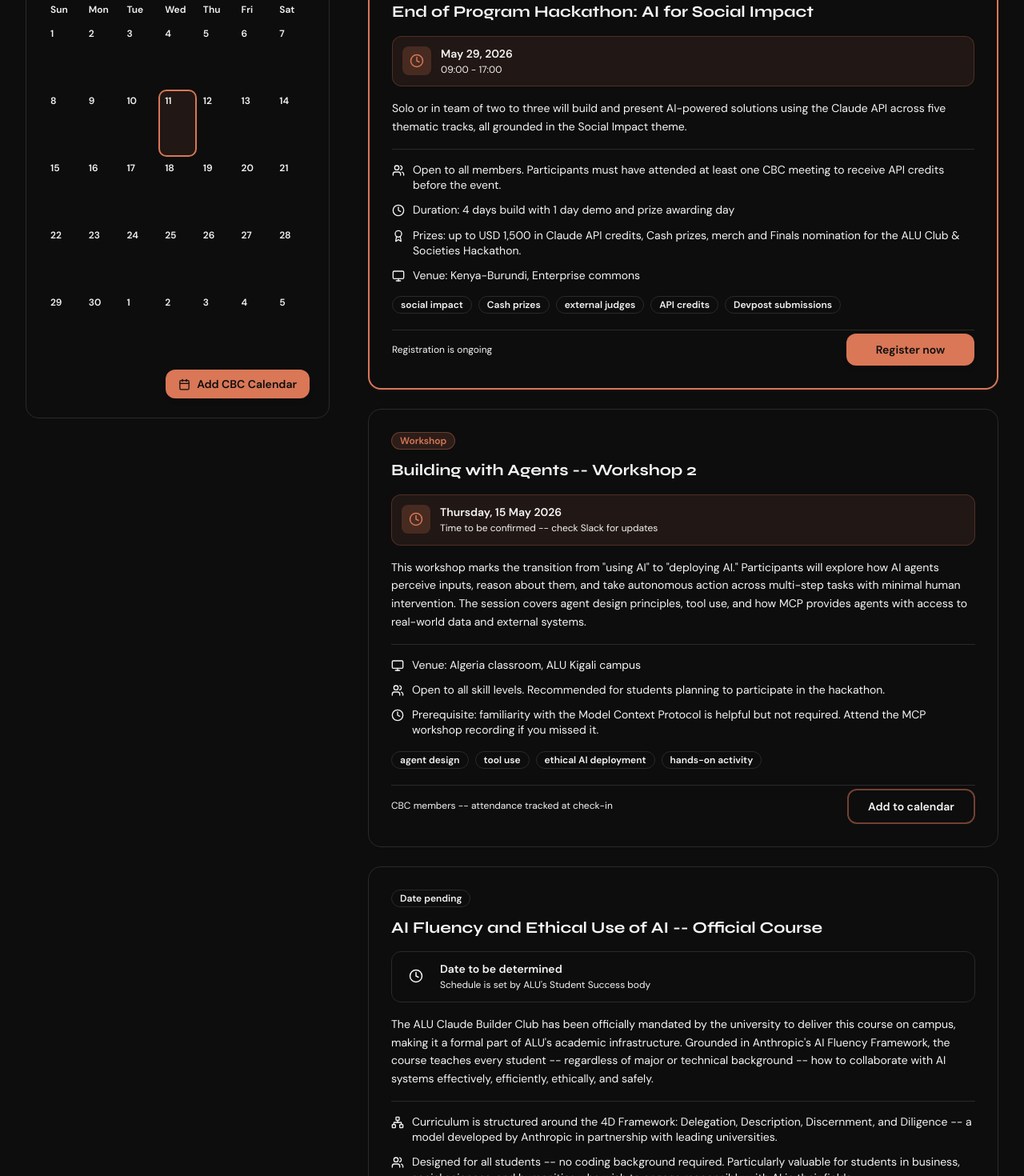
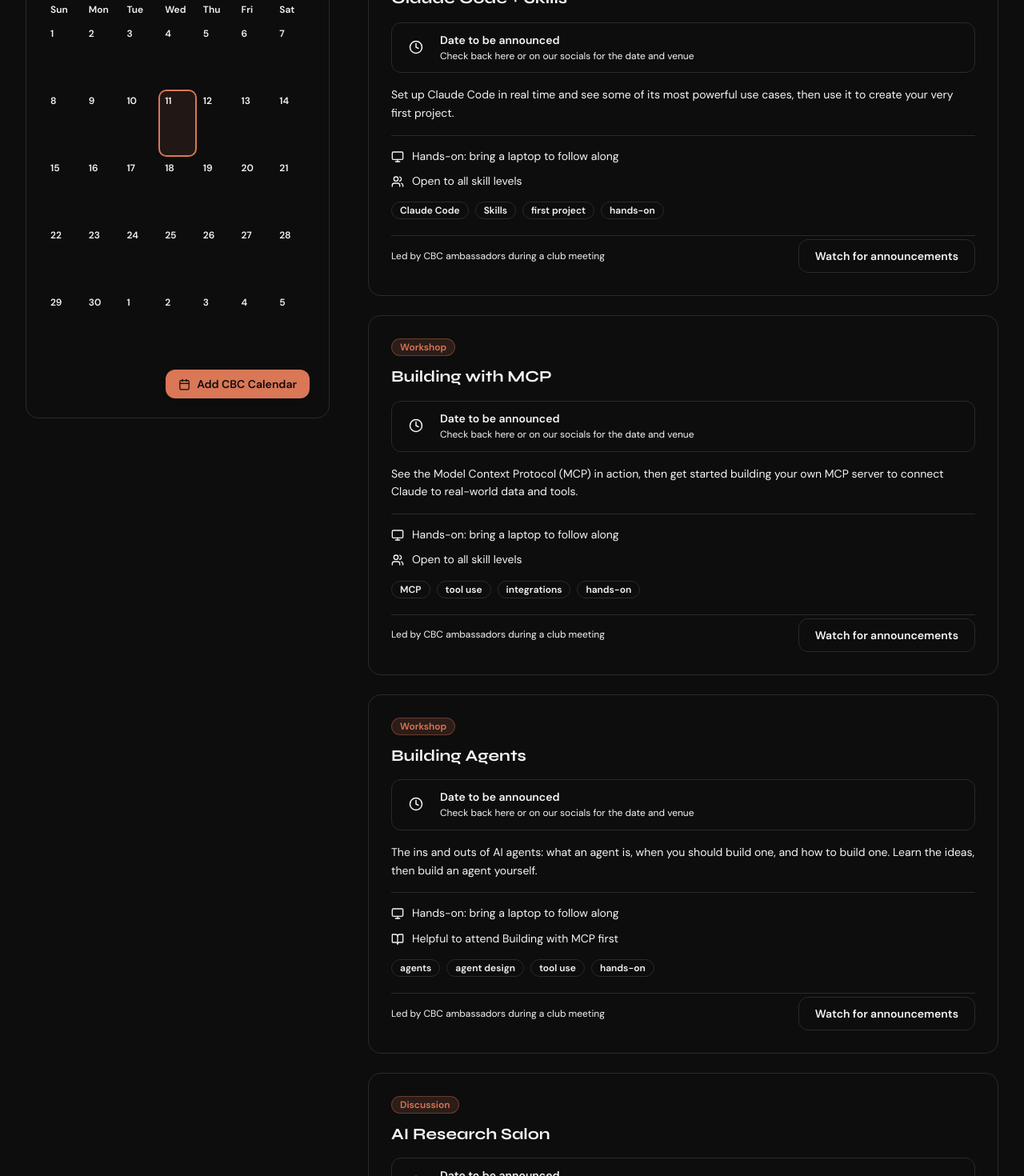
Before and after one commit to Claude-Builder-Club-ALU/cbc-website, a React (Vite) app: page /events in a window 1280 px wide. Shown: the part 860-2330 px from the top of the page at 80% size. Built offline with nearby package versions, Linux system fonts and the light colour scheme.

Commit message:
feat(events): replace expired May events with the CBC programme workshops

```diff
--- a/src/app/components/UpcomingEventsBlock.tsx
+++ b/src/app/components/UpcomingEventsBlock.tsx
@@ -37,7 +37,7 @@ export function UpcomingEventsBlock({
           )}
         </div>
 
-        <div className="grid grid-cols-1 md:grid-cols-3 gap-6 lg:gap-8">
+        <div className="grid grid-cols-1 md:grid-cols-2 xl:grid-cols-4 gap-6 lg:gap-8">
           {events.map((event) => (
             <div
               key={event.id}
--- a/src/app/data/eventsPageUpcoming.ts
+++ b/src/app/data/eventsPageUpcoming.ts
@@ -18,7 +18,7 @@ export type EventsPageMetaIcon =
   | "diagram";
 
 export interface EventsPageCard {
-  id: "hackathon" | "workshop" | "fluency";
+  id: string;
   filterKeys: EventsPageFilter[];
   badgeLabel: string;
   badgeVariant: "hackathon" | "workshop" | "date-pending";
@@ -38,143 +38,89 @@ export interface EventsPageCard {
   calendarSourceId?: number;
 }
 
-/** Single calendar marker: 15 May 2026 workshop only (reference). */
-export const EVENTS_PAGE_CALENDAR_EVENTS: CalEvent[] = [
-  {
-    id: 2,
-    date: "2026-05-15",
-    title: "Building with Agents -- Workshop 2",
-    time: "14:30 - 16:00",
-    location: "Algeria classroom, ALU Kigali campus",
-    description:
-      "Building with Agents -- Workshop 2. Venue: Algeria classroom, ALU Kigali campus. Open to all skill levels.",
-  },
-];
+/**
+ * Calendar markers. Empty until workshop dates are confirmed; add an entry here
+ * (and to CALENDAR_CARD_IDS) for each dated event.
+ */
+export const EVENTS_PAGE_CALENDAR_EVENTS: CalEvent[] = [];
 
-/** Maps numeric CalEvent id from the events page calendar to detail card id. */
-export function cardIdFromCalEvent(ev: CalEvent): "hackathon" | "workshop" | "fluency" | null {
-  if (ev.id === 2) return "workshop";
-  return null;
+/** Maps a calendar event id to the id of its detail card. */
+const CALENDAR_CARD_IDS: Record<number, string> = {};
+
+export function cardIdFromCalEvent(ev: CalEvent): string | null {
+  return CALENDAR_CARD_IDS[ev.id] ?? null;
 }
 
+const DATE_TBA = {
+  datePrimary: "Date to be announced",
+  dateSecondary: "Check back here or on our socials for the date and venue",
+  dateMuted: true,
+  footerNote: "Led by CBC ambassadors during a club meeting",
+  buttonLabel: "Watch for announcements",
+  buttonVariant: "muted",
+} as const;
+
+// Workshops from the Claude Builder Club programme (Claude Ambassador hub).
 export const EVENTS_PAGE_CARDS: EventsPageCard[] = [
   {
-    id: "hackathon",
-    filterKeys: ["all", "hackathon"],
-    badgeLabel: "Hackathon",
-    badgeVariant: "hackathon",
-    featuredPill: "Season finale",
-    title: "End of Program Hackathon: AI for Social Impact",
-    datePrimary: "May 29, 2026",
-    dateSecondary: "09:00 - 17:00",
-    description:
-      "Solo or in team of two to three will build and present AI-powered solutions using the Claude API across five thematic tracks, all grounded in the Social Impact theme.",
-    metaRows: [
-      {
-        icon: "users",
-        text:
-          "Open to all members. Participants must have attended at least one CBC meeting to receive API credits before the event.",
-      },
-      {
-        icon: "clock",
-        text:
-          "Duration: 4 days build with 1 day demo and prize awarding day",
-      },
-      {
-        icon: "award",
-        text:
-          "Prizes: up to USD 1,500 in Claude API credits, Cash prizes, merch and Finals nomination for the ALU Club & Societies Hackathon.",
-      },
-      {
-        icon: "screen",
-        text: "Venue: Kenya-Burundi, Enterprise commons",
-      },
-    ],
-    highlightTags: [
-      "social impact",
-      "Cash prizes",
-      "external judges",
-      "API credits",
-      "Devpost submissions",
-    ],
-    footerNote: "Registration is ongoing",
-    buttonLabel: "Register now",
-    buttonVariant: "primary",
-    buttonHref: "#upcoming",
-  },
-  {
-    id: "workshop",
+    id: "claude-code",
     filterKeys: ["all", "workshops"],
     badgeLabel: "Workshop",
     badgeVariant: "workshop",
-    title: "Building with Agents -- Workshop 2",
-    datePrimary: "Thursday, 15 May 2026",
-    dateSecondary: "Time to be confirmed -- check Slack for updates",
+    title: "Claude Code + Skills",
     description:
-      'This workshop marks the transition from "using AI" to "deploying AI." Participants will explore how AI agents perceive inputs, reason about them, and take autonomous action across multi-step tasks with minimal human intervention. The session covers agent design principles, tool use, and how MCP provides agents with access to real-world data and external systems.',
+      "Set up Claude Code in real time and see some of its most powerful use cases, then use it to create your very first project.",
     metaRows: [
-      {
-        icon: "screen",
-        text: "Venue: Algeria classroom, ALU Kigali campus",
-      },
-      {
-        icon: "users",
-        text: "Open to all skill levels. Recommended for students planning to participate in the hackathon.",
-      },
-      {
-        icon: "clock",
-        text:
-          "Prerequisite: familiarity with the Model Context Protocol is helpful but not required. Attend the MCP workshop recording if you missed it.",
-      },
+      { icon: "screen", text: "Hands-on: bring a laptop to follow along" },
+      { icon: "users", text: "Open to all skill levels" },
     ],
-    highlightTags: [
-      "agent design",
-      "tool use",
-      "ethical AI deployment",
-      "hands-on activity",
-    ],
-    footerNote: "CBC members -- attendance tracked at check-in",
-    buttonLabel: "Add to calendar",
-    buttonVariant: "outline",
-    calendarSourceId: 2,
+    highlightTags: ["Claude Code", "Skills", "first project", "hands-on"],
+    ...DATE_TBA,
   },
   {
-    id: "fluency",
+    id: "mcp",
+    filterKeys: ["all", "workshops"],
+    badgeLabel: "Workshop",
+    badgeVariant: "workshop",
+    title: "Building with MCP",
+    description:
+      "See the Model Context Protocol (MCP) in action, then get started building your own MCP server to connect Claude to real-world data and tools.",
+    metaRows: [
+      { icon: "screen", text: "Hands-on: bring a laptop to follow along" },
+      { icon: "users", text: "Open to all skill levels" },
+    ],
+    highlightTags: ["MCP", "tool use", "integrations", "hands-on"],
+    ...DATE_TBA,
+  },
+  {
+    id: "agents",
+    filterKeys: ["all", "workshops"],
+    badgeLabel: "Workshop",
+    badgeVariant: "workshop",
+    title: "Building Agents",
+    description:
+      "The ins and outs of AI agents: what an agent is, when you should build one, and how to build one. Learn the ideas, then build an agent yourself.",
+    metaRows: [
+      { icon: "screen", text: "Hands-on: bring a laptop to follow along" },
+      { icon: "book", text: "Helpful to attend Building with MCP first" },
+    ],
+    highlightTags: ["agents", "agent design", "tool use", "hands-on"],
+    ...DATE_TBA,
+  },
+  {
+    id: "research-salon",
     filterKeys: ["all", "club-meetings"],
-    badgeLabel: "Date pending",
-    badgeVariant: "date-pending",
-    title: "AI Fluency and Ethical Use of AI -- Official Course",
-    datePrimary: "Date to be determined",
-    dateSecondary: "Schedule is set by ALU's Student Success body",
-    dateMuted: true,
+    badgeLabel: "Discussion",
+    badgeVariant: "workshop",
+    title: "AI Research Salon",
     description:
-      "The ALU Claude Builder Club has been officially mandated by the university to deliver this course on campus, making it a formal part of ALU's academic infrastructure. Grounded in Anthropic's AI Fluency Framework, the course teaches every student -- regardless of major or technical background -- how to collaborate with AI systems effectively, efficiently, ethically, and safely.",
+      "A live, discussion-led session on the hottest topics in AI research, including alignment science and interpretability. Come with questions and opinions.",
     metaRows: [
-      {
-        icon: "diagram",
-        text:
-          "Curriculum is structured around the 4D Framework: Delegation, Description, Discernment, and Diligence -- a model developed by Anthropic in partnership with leading universities.",
-      },
-      {
-        icon: "users",
-        text:
-          "Designed for all students -- no coding background required. Particularly valuable for students in business, social sciences, and humanities who wish to engage responsibly with AI in their fields.",
-      },
-      {
-        icon: "clock",
-        text:
-          "Self-paced preparation is available: the free Anthropic Academy AI Fluency course is accessible at anthropic.skilljar.com and awards a shareable certificate upon completion.",
-      },
+      { icon: "users", text: "Open to everyone, no technical background needed" },
+      { icon: "diagram", text: "Topics include alignment science and interpretability" },
     ],
-    highlightTags: [
-      "university-mandated",
-      "4D Framework",
-      "all majors welcome",
-      "certificate available",
-    ],
-    footerNote: "Scheduling coordinated by Student Success office",
-    buttonLabel: "Watch for announcements",
-    buttonVariant: "muted",
+    highlightTags: ["AI research", "alignment", "interpretability", "discussion"],
+    ...DATE_TBA,
   },
 ];
 
--- a/src/app/data/upcomingEvents.ts
+++ b/src/app/data/upcomingEvents.ts
@@ -21,53 +21,53 @@ export interface HomeUpcomingEvent {
   };
 }
 
+// Workshops from the Claude Builder Club programme (Claude Ambassador hub).
+// Dates are not set yet: when one is confirmed, set dateLabel, switch action to
+// "calendar" and add `ics` so it appears on the calendar.
 export const UPCOMING_EVENTS: HomeUpcomingEvent[] = [
   {
     id: 1,
     dateLabel: "Date to be announced",
-    title: "AI Fluency and Ethical Use of AI Workshop",
+    title: "Workshop: Claude Code + Skills",
     rows: [
-      { icon: "calendar", text: "Scheduled by Student Success office" },
-      { icon: "user", text: "ALU Kigali Campus" },
+      { icon: "calendar", text: "Set up Claude Code live and build your first project" },
+      { icon: "user", text: "Led by CBC ambassadors" },
     ],
-    chip: "Official date TBD",
     featured: false,
     action: "checkBack",
   },
   {
     id: 2,
-    dateLabel: "May 15, 2026",
-    title: "Workshop: Building with AI Agents",
+    dateLabel: "Date to be announced",
+    title: "Workshop: Building with MCP",
     rows: [
-      { icon: "calendar", text: "02:30 - 04:00" },
-      { icon: "map", text: "Algeria Classroom, Social commons" },
+      { icon: "calendar", text: "See MCP in action, then build your own MCP server" },
+      { icon: "user", text: "Led by CBC ambassadors" },
     ],
     featured: false,
-    action: "calendar",
-    ics: {
-      date: "2026-05-15",
-      start: "14:30",
-      end: "16:00",
-      location: "Algeria Classroom, Social commons, ALU",
-    },
+    action: "checkBack",
   },
   {
     id: 3,
-    dateLabel: "May 29, 2026",
-    title: "Hackathon: AI for Social Impact",
+    dateLabel: "Date to be announced",
+    title: "Workshop: Building Agents",
     rows: [
-      { icon: "calendar", text: "09:00 - 17:00" },
-      { icon: "map", text: "Kenya-Burundi Hall, Enterprise commons" },
+      { icon: "calendar", text: "Learn what an agent is, when to build one, and build one" },
+      { icon: "user", text: "Led by CBC ambassadors" },
     ],
-    featured: true,
-    seasonFinale: true,
-    action: "calendar",
-    ics: {
-      date: "2026-05-29",
-      start: "09:00",
-      end: "21:00",
-      location: "Kenya-Burundi Hall, Enterprise commons, ALU",
-    },
+    featured: false,
+    action: "checkBack",
+  },
+  {
+    id: 4,
+    dateLabel: "Date to be announced",
+    title: "AI Research Salon",
+    rows: [
+      { icon: "calendar", text: "Live discussion of current AI research, including alignment and interpretability" },
+      { icon: "user", text: "Led by CBC ambassadors" },
+    ],
+    featured: false,
+    action: "checkBack",
   },
 ];
 
--- a/src/app/pages/Events.tsx
+++ b/src/app/pages/Events.tsx
@@ -81,9 +81,7 @@ function formatPastEventDate(date: string) {
 
 export function Events() {
   const [filter, setFilter] = useState<EventsPageFilter>("all");
-  const [calendarFocusedId, setCalendarFocusedId] = useState<
-    "hackathon" | "workshop" | "fluency" | null
-  >(null);
+  const [calendarFocusedId, setCalendarFocusedId] = useState<string | null>(null);
 
   const visibleCards =
     filter === "all"
@@ -110,7 +108,7 @@ export function Events() {
       <section className="bg-gradient-to-b from-[#D97757]/10 to-transparent py-16 sm:py-20 border-b border-border">
         <div className="max-w-7xl mx-auto px-4 sm:px-6 lg:px-8">
           <p className="text-xs sm:text-sm font-semibold uppercase tracking-wider text-[#D97757] mb-2">
-            Spring 2026 Programme
+            Claude Builder Club Programme
           </p>
           <h1 className="text-4xl sm:text-5xl md:text-6xl font-bold mb-4 tracking-tight">Events</h1>
           <p className="text-lg sm:text-xl text-muted-foreground max-w-3xl leading-relaxed">
@@ -151,8 +149,8 @@ export function Events() {
         </p>
         <h2 className="text-2xl sm:text-3xl font-bold mb-2">Upcoming events</h2>
         <p className="text-muted-foreground text-base sm:text-lg max-w-3xl mb-10 sm:mb-12">
-          Stay engaged with what is coming up this semester. Only the May workshop appears on the
-          calendar until further dates are confirmed.
+          The workshops coming up this semester. Each one is added to the calendar as soon as its
+          date is confirmed.
         </p>
 
         <div className="grid grid-cols-1 xl:grid-cols-[minmax(280px,380px)_1fr] gap-10 xl:gap-12 items-start">
```
